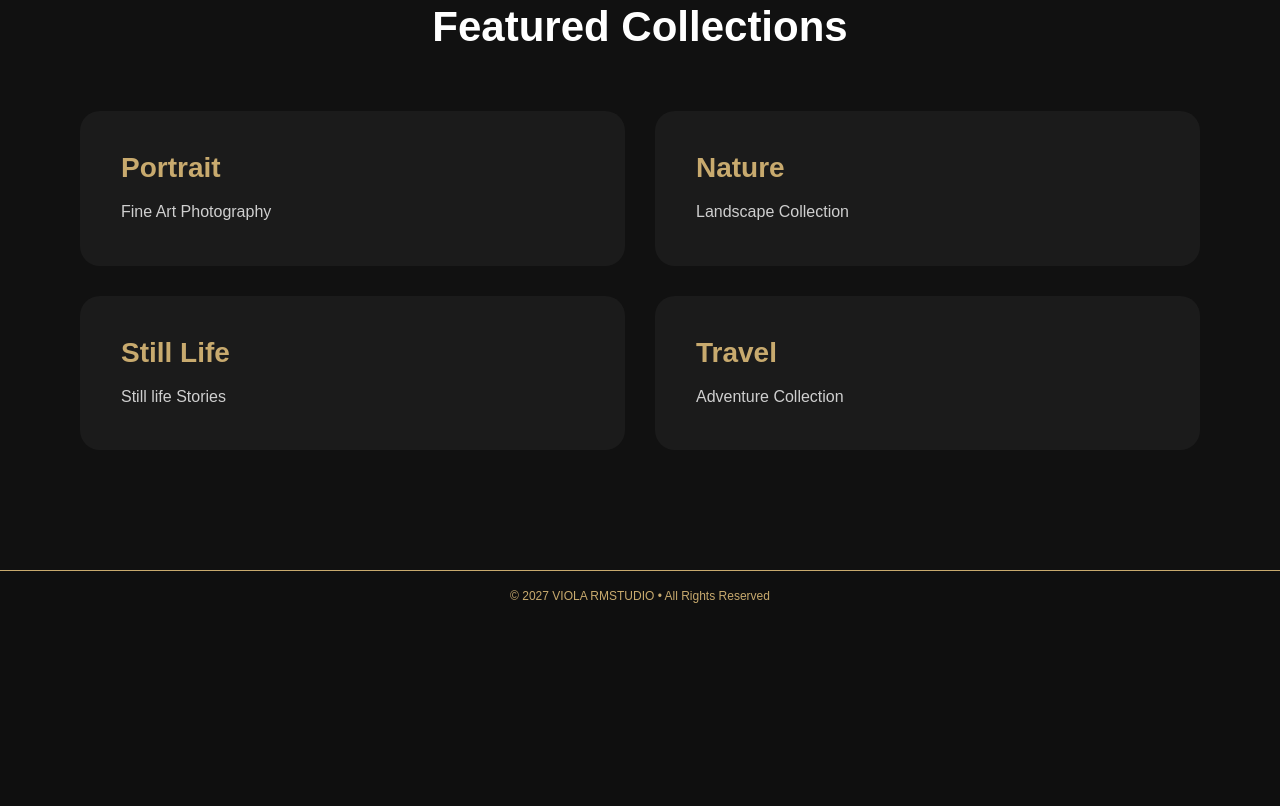
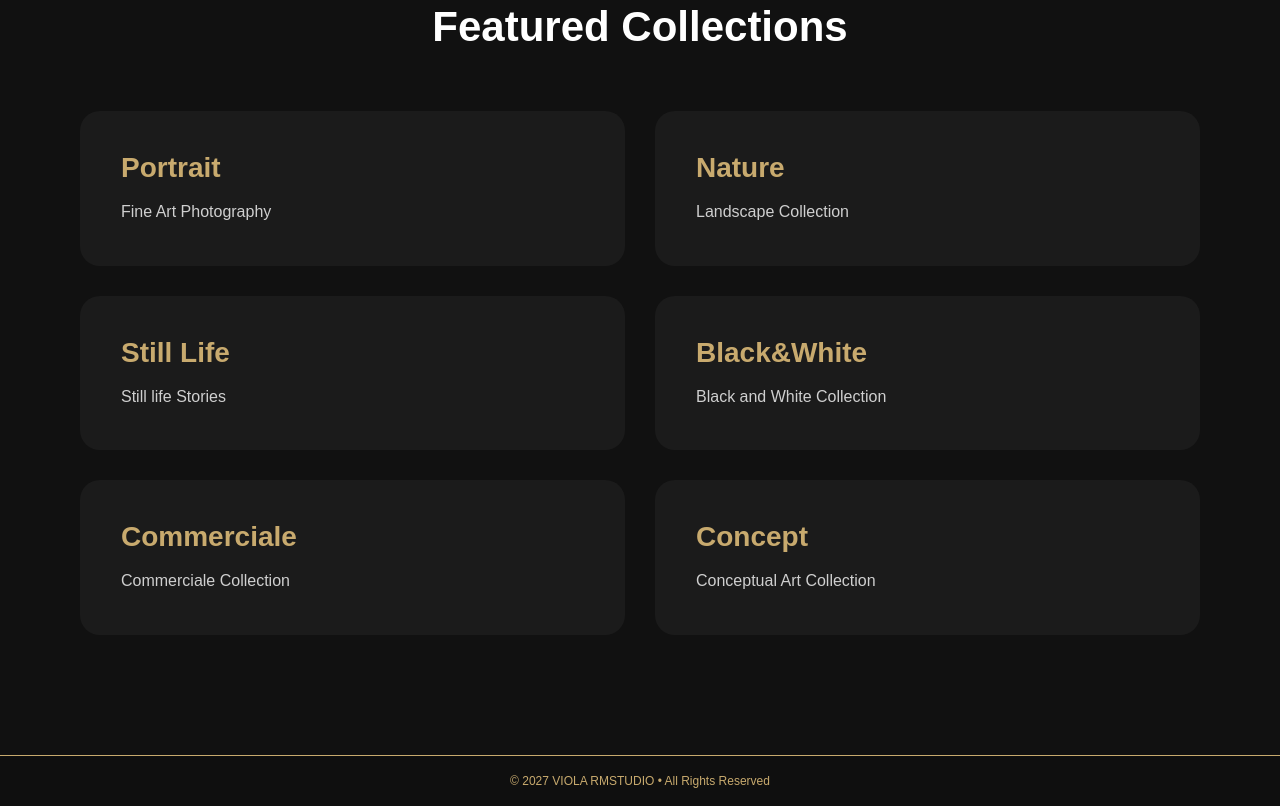
Before and after one commit to rzbeida/Viola-RMSTUDIO, a plain HTML site: page index.html in a window 1280 px wide. Shown: the part 917-1723 px from the top of the page. Before the commit the page ends 1538 px from the top, so only its background shows below. Drawn offline with Linux system fonts and the light colour scheme.

Commit message:
Build collections section structure

```diff
--- a/index.html
+++ b/index.html
@@ -110,14 +110,33 @@
                     Still life Stories
                 </p>
 
-            </div>
+                </div>
 
-            <div class="collection-card">
+                    <div class="collection-card">
 
-                <h3>Travel</h3>
+                    <h3>Black&White</h3>
+
+                    <p>
+                    Black and White Collection
+                    </p>
+
+                </div>
+
+                    <div class="collection-card">
+
+                    <h3> Commerciale</h3>
+
+                    <p>
+                    Commerciale Collection
+                    </p>
+
+                    </div>
+<div class="collection-card">
+
+                <h3>Concept</h3>
 
                 <p>
-                    Adventure Collection
+                    Conceptual Art Collection
                 </p>
 
             </div>
```
